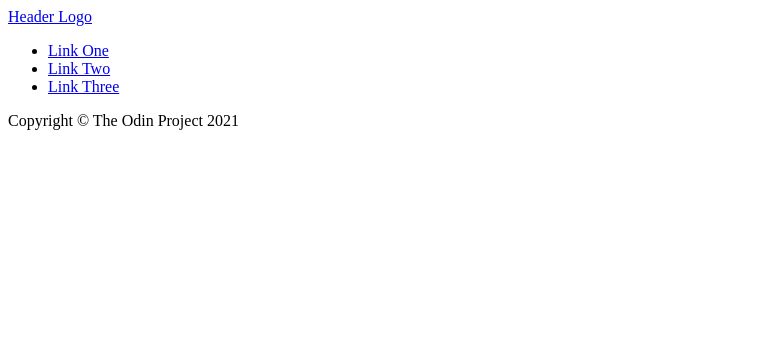
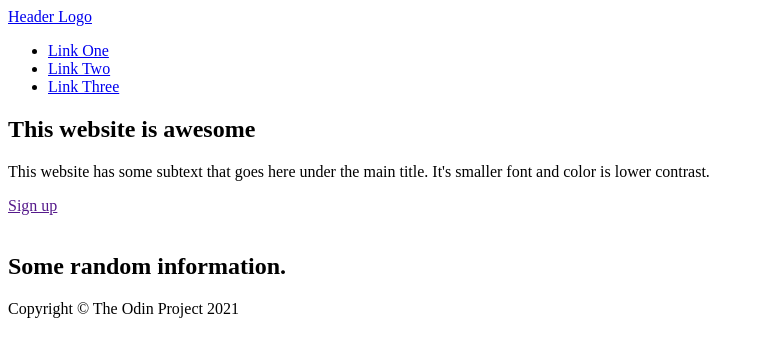
Before and after one commit to robrcodes/odin-landing-page, a plain HTML site: page index.html in a window 1280 px wide. Shown: the whole page, without its empty margins (0-759 px from the left). Drawn offline with Linux system fonts and the light colour scheme.

Commit message:
built out more of html structure with some contenct, also css color variables

```diff
--- a/index.html
+++ b/index.html
@@ -27,26 +27,39 @@
     </header>
     <main>
         <section class="hero">
-
+            <div class="wrapper">
+                <div class="hero-words">
+                    <h1>This website is awesome</h1>
+                    <p>This website has some subtext that goes here under the main title.
+                        It's smaller font and color is lower contrast.</p>
+                    <a href="" class="btn signup">Sign up</a>
+                </div>
+                <div class="hero-image">
+                    <img src="" alt="">
+                </div>
+            </div>
         </section>
 
         <section class="information">
+            <h2>Some random information.</h2>
+            <div class="wrapper">
 
+            </div>
         </section>
 
         <section class="testimonial">
+            <div class="wrapper">
 
+            </div>
         </section>
 
         <section class="call-to-action">
+            <div class="wrapper">
 
+            </div>
         </section>
 
     </main>
-
-
-
-
 
     <footer>
         <span class="foot-credit">Copyright &copy; The Odin Project 2021</span>
--- a/styles.css
+++ b/styles.css
@@ -1,3 +1,18 @@
+/* CSS Variables  */
+
+:root {
+    /* Colors */
+    --hero-foot: #1f2937;
+    --main-text: #f9faf8;
+    --sec-text: #e5e7eb;
+    --call-ta: #3882f6;
+    --info-head: #1f2937;
+    --test-bg: #e5e7eb;
+    --test-text: #1f2937;
+
+}
+
+
 /* Border Box Reset */
 
 html {
@@ -7,6 +22,9 @@ html {
 *, *:before, *:after {
     box-sizing: inherit;
 }
+
+
+
 
 /* Mobile first styles ------------------------- */
 
```
